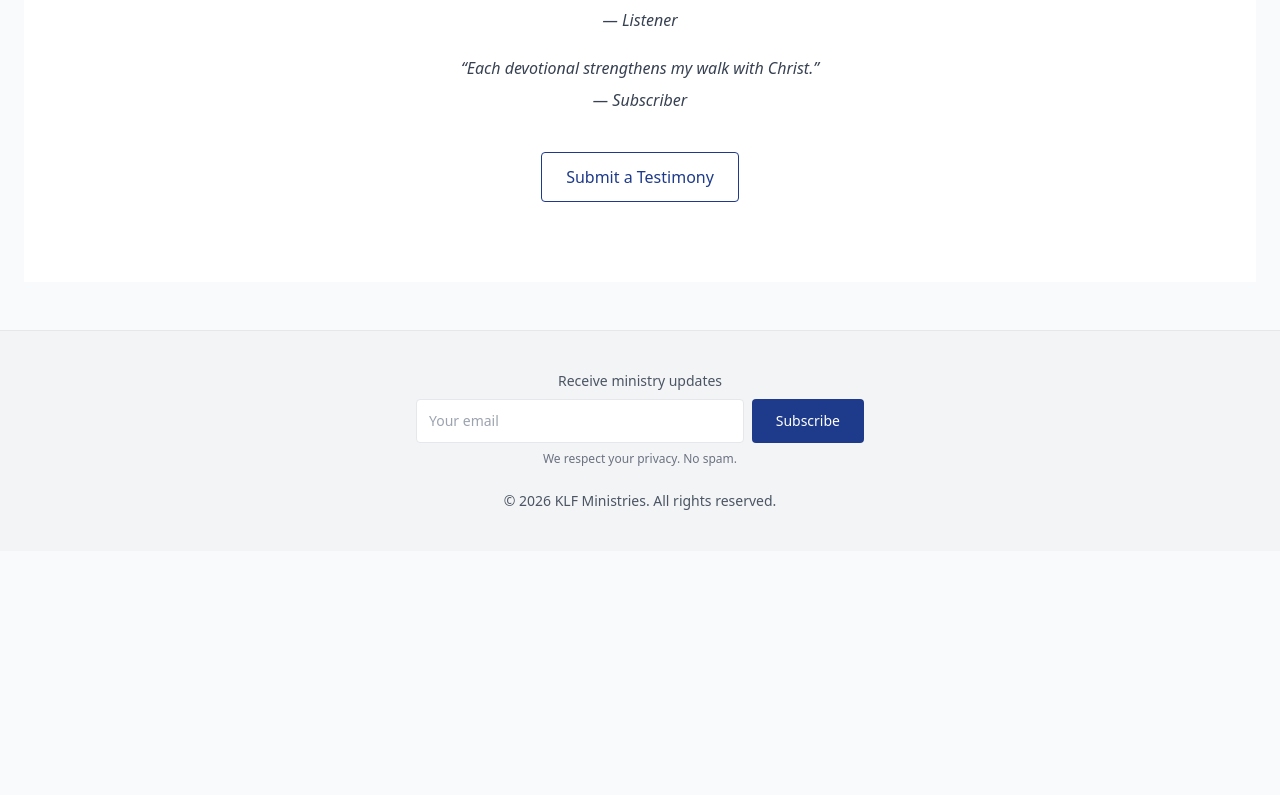
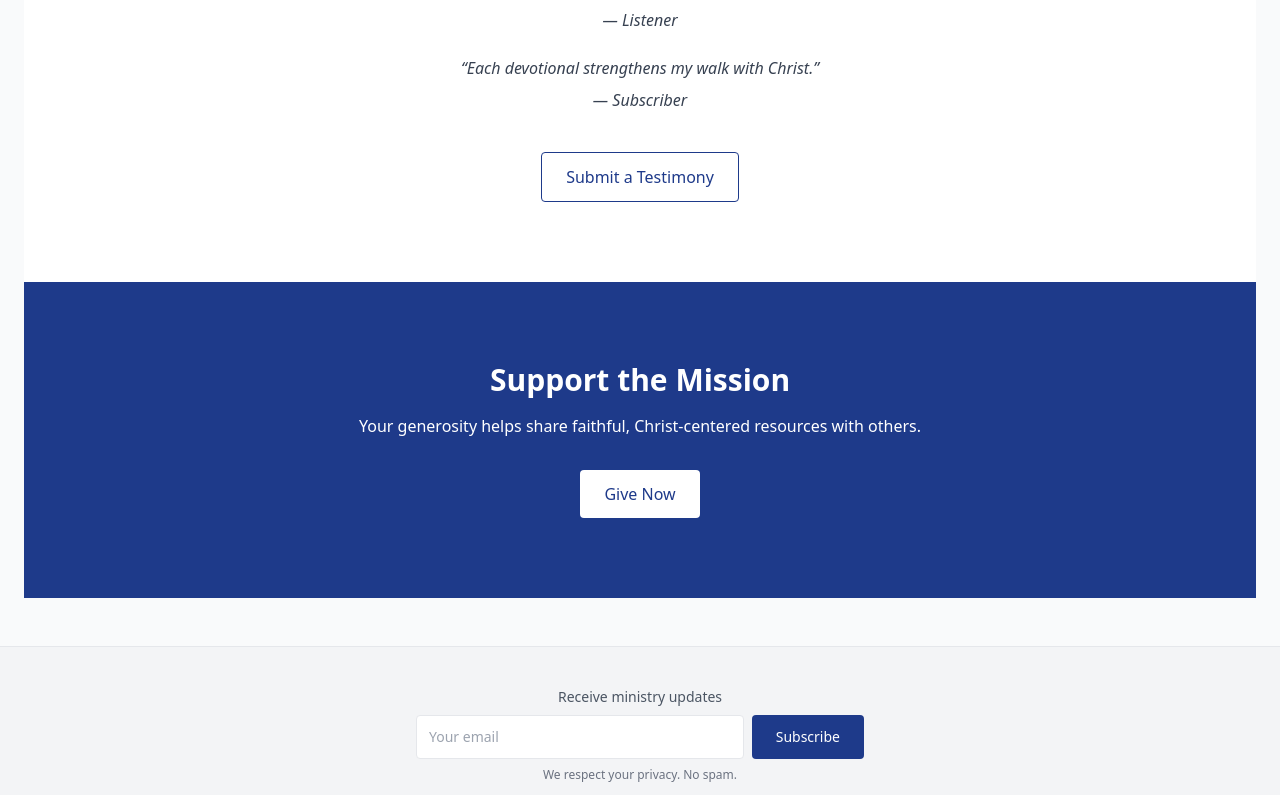
Before and after one commit to klfministries/klf-ministries-website, a Next.js app: page /en in a window 1280 px wide. Shown: the part 1621-2416 px from the top of the page. Before the commit the page ends 2172 px from the top, so only its background shows below. Built offline with nearby package versions, Linux system fonts and the light colour scheme.

Commit message:
Add support CTA section to homepage

```diff
--- a/app/[lang]/page.jsx
+++ b/app/[lang]/page.jsx
@@ -81,7 +81,7 @@ export default function Home({ params }) {
   return (
     <>
       {/* ================= HERO ================= */}
-      <section className="max-w-5xl mx-auto text-center py-20 px-6">
+      <section className="fade-in max-w-5xl mx-auto text-center py-20 px-6">
         <h1 className="text-4xl md:text-5xl font-bold text-blue-900 mb-4">
           {lang === "es"
             ? "Preparados para Vivir, Listos para Su Regreso"
@@ -109,7 +109,7 @@ export default function Home({ params }) {
       </section>
 
       {/* ================= FEATURED DEVOTIONAL ================= */}
-      <section className="bg-white py-16 px-6">
+      <section className="fade-in bg-white py-16 px-6">
         <FeaturedDevotional lang={lang} />
       </section>
 
@@ -158,7 +158,7 @@ export default function Home({ params }) {
       </section>
 
       {/* ================= TESTIMONIALS + CTA (STEP 4A) ================= */}
-      <section className="bg-white py-20 px-6">
+      <section className="fade-in bg-white py-20 px-6">
         <div className="max-w-4xl mx-auto text-center">
           <h2 className="text-2xl font-bold mb-8">
             {lang === "es" ? "Testimonios" : "Testimonies"}
@@ -184,6 +184,25 @@ export default function Home({ params }) {
           </a>
         </div>
       </section>
+{/* ================= SUPPORT CTA ================= */}
+<section className="fade-in bg-blue-900 text-white py-20 px-6 text-center">
+  <h2 className="text-3xl font-bold mb-4">
+    {lang === "es" ? "Apoye la Misión" : "Support the Mission"}
+  </h2>
+
+  <p className="max-w-2xl mx-auto mb-8">
+    {lang === "es"
+      ? "Su generosidad ayuda a compartir recursos cristianos fieles y centrados en Cristo."
+      : "Your generosity helps share faithful, Christ-centered resources with others."}
+  </p>
+
+  <button
+    onClick={() => setShowDonate(true)}
+    className="bg-white text-blue-900 px-6 py-3 rounded font-medium hover:bg-gray-100"
+  >
+    {lang === "es" ? "Dar Ahora" : "Give Now"}
+  </button>
+</section>
 
       {/* ================= DONATION MODAL ================= */}
       {showDonate && (
```
